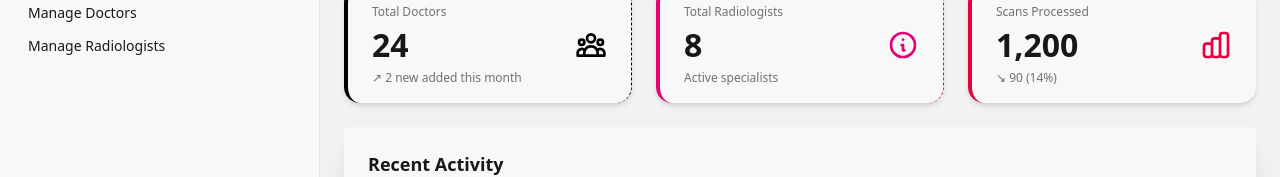
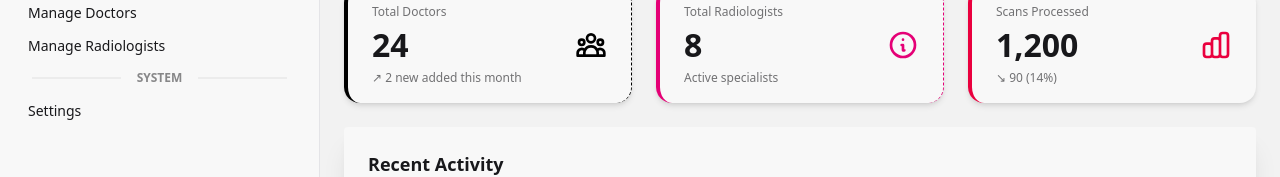
Before and after one commit to RadioOneAI/Frontend, a React (Vite) app in the folder radio-one-ai/: page /admin/dashboard in a window 1280 px wide. Shown: the part 161-338 px from the top of the page. Built offline with nearby package versions, Linux system fonts and the light colour scheme.

Commit message:
updated admin avatar and added settings link to sidebar

```diff
--- a/radio-one-ai/src/pages/Admin/AdminLayout.jsx
+++ b/radio-one-ai/src/pages/Admin/AdminLayout.jsx
@@ -28,7 +28,7 @@ export default function AdminLayout({ children }) {
       {/* --- MAIN CONTENT AREA --- */}
       <div className="drawer-content flex flex-col min-h-screen bg-base-200">
 
-        {/* Top Navigation Bar (Visible on Desktop & Mobile) */}
+        {/* Top Navigation Bar */}
         <div className="navbar bg-base-100 shadow-sm sticky top-0 z-30">
 
           {/* Left Side: Hamburger Menu (Mobile Only) */}
@@ -38,7 +38,7 @@ export default function AdminLayout({ children }) {
             </label>
           </div>
 
-          {/* Middle: Page Title (Optional) */}
+          {/* Middle: Page Title */}
           <div className="flex-1 px-2 mx-2">
             <span className="text-lg font-bold text-base-content/70">Admin Console</span>
           </div>
@@ -49,15 +49,13 @@ export default function AdminLayout({ children }) {
             {/* Theme Toggle Button */}
             <button onClick={toggleTheme} className="btn btn-ghost btn-circle">
               {theme === 'dark' ? (
-                 /* Sun Icon for Dark Mode */
                  <svg xmlns="http://www.w3.org/2000/svg" className="h-6 w-6 text-warning" fill="none" viewBox="0 0 24 24" stroke="currentColor"><path strokeLinecap="round" strokeLinejoin="round" strokeWidth="2" d="M12 3v1m0 16v1m9-9h-1M4 12H3m15.364 6.364l-.707-.707M6.343 6.343l-.707-.707m12.728 0l-.707.707M6.343 17.657l-.707.707M16 12a4 4 0 11-8 0 4 4 0 018 0z" /></svg>
               ) : (
-                /* Moon Icon for Light Mode */
                 <svg xmlns="http://www.w3.org/2000/svg" className="h-6 w-6 text-base-content" fill="none" viewBox="0 0 24 24" stroke="currentColor"><path strokeLinecap="round" strokeLinejoin="round" strokeWidth="2" d="M20.354 15.354A9 9 0 018.646 3.646 9.003 9.003 0 0012 21a9.003 9.003 0 008.354-5.646z" /></svg>
               )}
             </button>
 
-            {/* Admin Avatar (Visual only for now) */}
+            {/* Admin Avatar - Updated Image */}
             <div className="dropdown dropdown-end">
               <div tabIndex={0} role="button" className="btn btn-ghost btn-circle avatar">
                 <div className="w-10 rounded-full border border-base-300">
@@ -94,7 +92,14 @@ export default function AdminLayout({ children }) {
           <li><Link to="/admin/doctors" className={isActive("/admin/doctors")}>Manage Doctors</Link></li>
           <li><Link to="/admin/radiologists" className={isActive("/admin/radiologists")}>Manage Radiologists</Link></li>
 
-          {/* Removed the theme toggle from here */}
+          <div className="divider my-2 text-xs opacity-50 font-bold uppercase text-left px-4">System</div>
+
+          {/* New Settings Link */}
+          <li>
+            <Link to="/admin/settings" className={isActive("/admin/settings")}>
+              Settings
+            </Link>
+          </li>
 
           <div className="mt-auto"></div>
           <li><Link to="/login" className="text-error bg-base-200 mt-4">Logout</Link></li>
```
